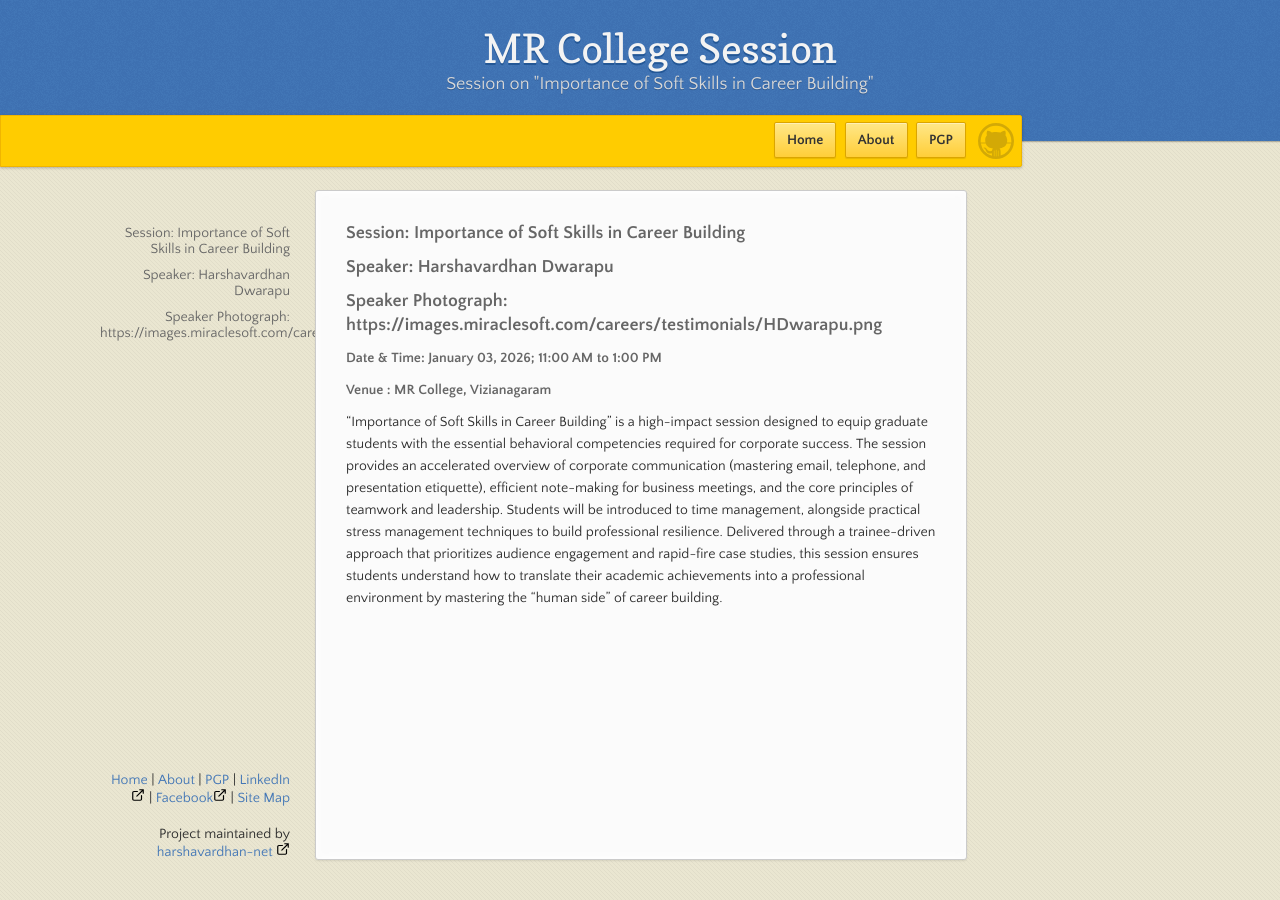
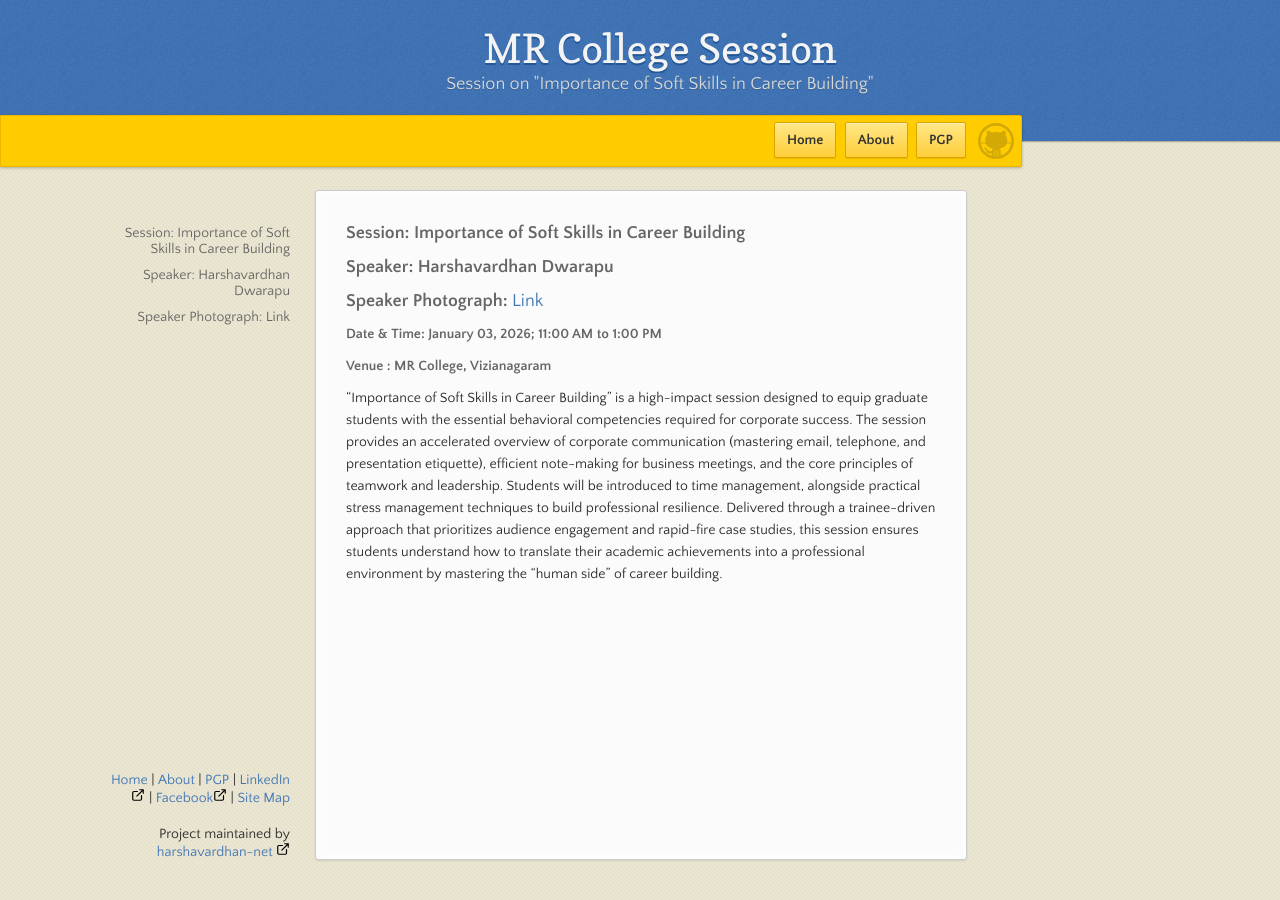
Before and after one commit to harshavardhan-net/harshavardhan-net, a Jekyll site: the page built from mrc-session.md, in a window 1280 px wide. Built offline with Jekyll 4.4.1, drawn with Linux system fonts in a browser that asks for light colours.

Commit message:
Update mrc-session.md

```diff
--- a/mrc-session.md
+++ b/mrc-session.md
@@ -6,7 +6,7 @@ description: Session on "Importance of Soft Skills in Career Building"
 
 ### Session: Importance of Soft Skills in Career Building
 ### Speaker: Harshavardhan Dwarapu
-### Speaker Photograph: https://images.miraclesoft.com/careers/testimonials/HDwarapu.png
+### Speaker Photograph: <a href="https://images.miraclesoft.com/careers/testimonials/HDwarapu.png">Link</a>
 #### Date & Time: January 03, 2026; 11:00 AM to 1:00 PM
 #### Venue : MR College, Vizianagaram
 
```
